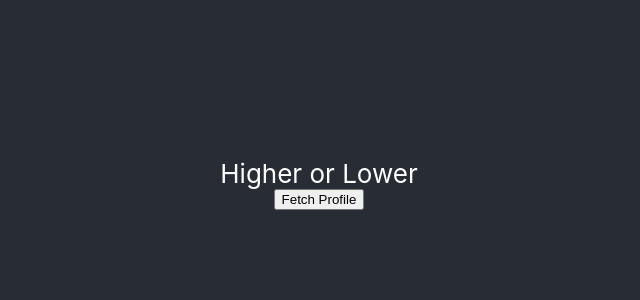
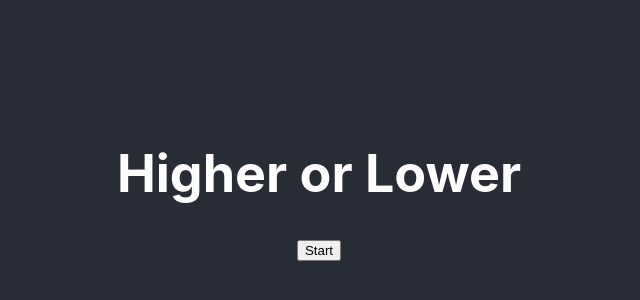
Before and after one commit to WendyLiDev/SpotifyHigherLower, a React (Create React App) app in the folder frontend/: page / in a window 1280 px wide. Shown: the part 216-516 px from the top of the page, without its empty margins (321-961 px from the left). Built offline with nearby package versions, Linux system fonts and the light colour scheme.

Commit message:
Add inital game elements

```diff
--- a/frontend/src/App.js
+++ b/frontend/src/App.js
@@ -2,31 +2,67 @@ import './App.css';
 import axios from 'axios';
 import React, { useState } from 'react';
 
+function StartButton({onStart}) {
+  return (
+    <button id="startGame" onClick={onStart}>
+      Start
+    </button>
+  );
+};
+
+function Game({onEnd, firstSong, secondSong}) {
+  return (
+    <div id="game" display="none" visibility="hidden">
+      <div>
+        <h3>{firstSong}</h3>
+      </div>
+      <div>
+        <h3>{secondSong}</h3>
+        <button id="higherButton">Higher</button>
+        <button id="lowerButton">Lower</button>
+      </div>
+      <button id="handleEnd" onClick={onEnd}>End game</button>
+    </div>
+  );
+};
+
 function App() {
-  const [profile, setProfile] = useState(null);
+  const [showStartButton, setShowStartButton] = React.useState(true);
+  const [showGame, setShowGame] = React.useState(false);
+  const [firstSong, setFirstSong] = React.useState('');
+  const [secondSong, setSecondSong] = React.useState('');
 
-  const fetchProfile = async () => {
+  const handleStart = async () => {
+    setShowGame(true);
+    setShowStartButton(false);
+
     try {
-      const { data } = await axios.get(`${process.env.REACT_APP_BACKEND_URL}/api/profile`);
-      setProfile(data);
+      console.log("handling starting the game");
+      const { data } = await axios.get(`${process.env.REACT_APP_BACKEND_URL}/startGame`);
+      setFirstSong(data[0].track.name);
+      setSecondSong(data[1].track.name);
     } catch (error) {
-      console.error('Error fetching profile:', error);
+      console.error('Error getting first two songs:', error);
     }
   };
+
+  const handleEnd = () => {
+    setShowGame(false);
+    setShowStartButton(true);
+  }
 
   return (
     <div className="App">
       <header className="App-header">
-        Higher or Lower
-
-        <button onClick={fetchProfile}>Fetch Profile</button>
-        {profile && (
-          <div>
-            <h2>{profile.display_name}</h2>
-            <img src={profile.images[0]?.url} alt="Profile" />
-            <p>{profile.email}</p>
-          </div>
-        )}
+        <h1>Higher or Lower</h1>
+        { showStartButton && <StartButton onStart={handleStart}/> }
+        { showGame &&
+          <Game
+            onEnd={handleEnd}
+            firstSong={firstSong}
+            secondSong={secondSong}
+          />
+        }
       </header>
     </div>
   );
```
Also changed, not shown: 1 other file (tests, documents, lock files or other folders).
